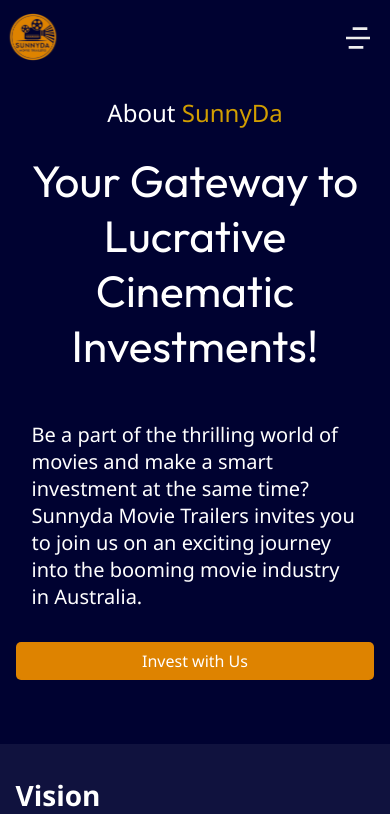
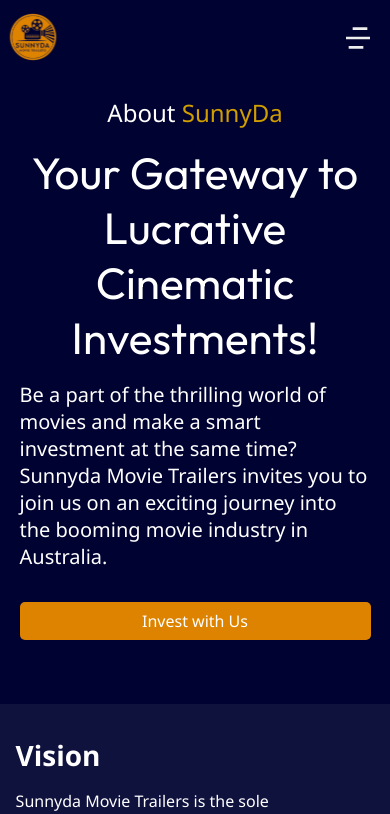
Before and after one commit to chochodev/SunnyDa-Landing-Page, a React (Vite) app: page /about in a window 390 px wide. Shown: the top 814 px of the page. Built offline with nearby package versions, Linux system fonts and the light colour scheme.

Commit message:
updated and about to finish up

```diff
--- a/src/assets/css/pages/about.css
+++ b/src/assets/css/pages/about.css
@@ -193,7 +193,11 @@
 
 @media (max-width: 860px) {
     #about .hero {
-        padding: 3rem 4vw;
+        padding: 3rem 5vw;
+    }
+
+    #about .hero .heading, #about .hero .info {
+        padding: 0;
     }
 
     #about .hero .info {
```
